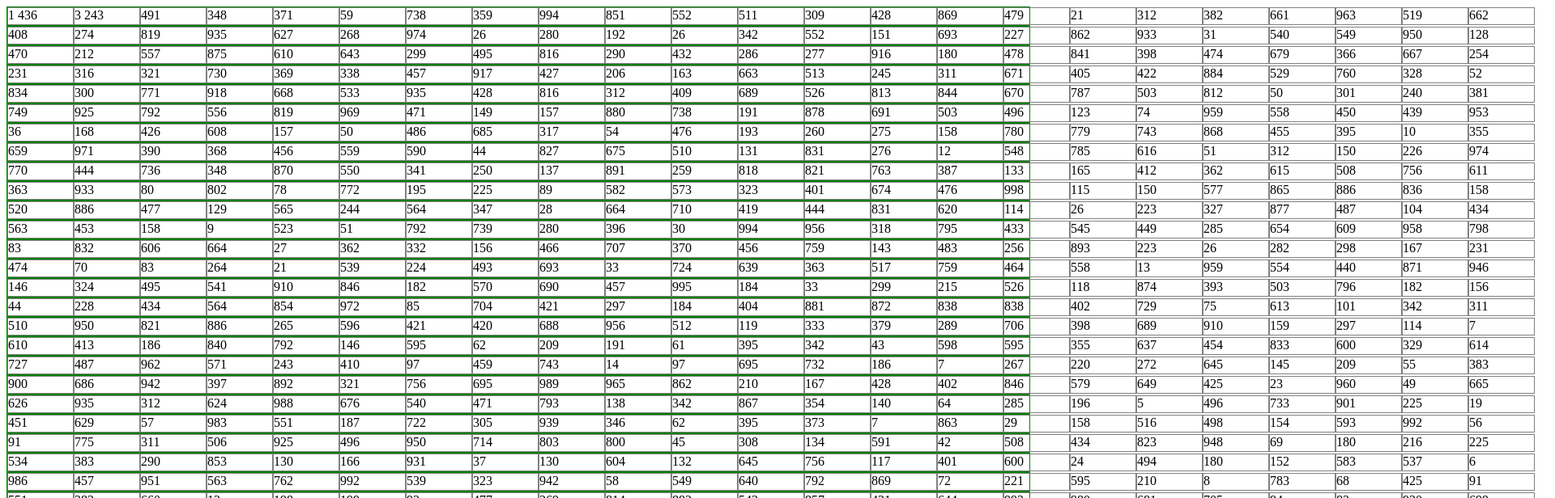
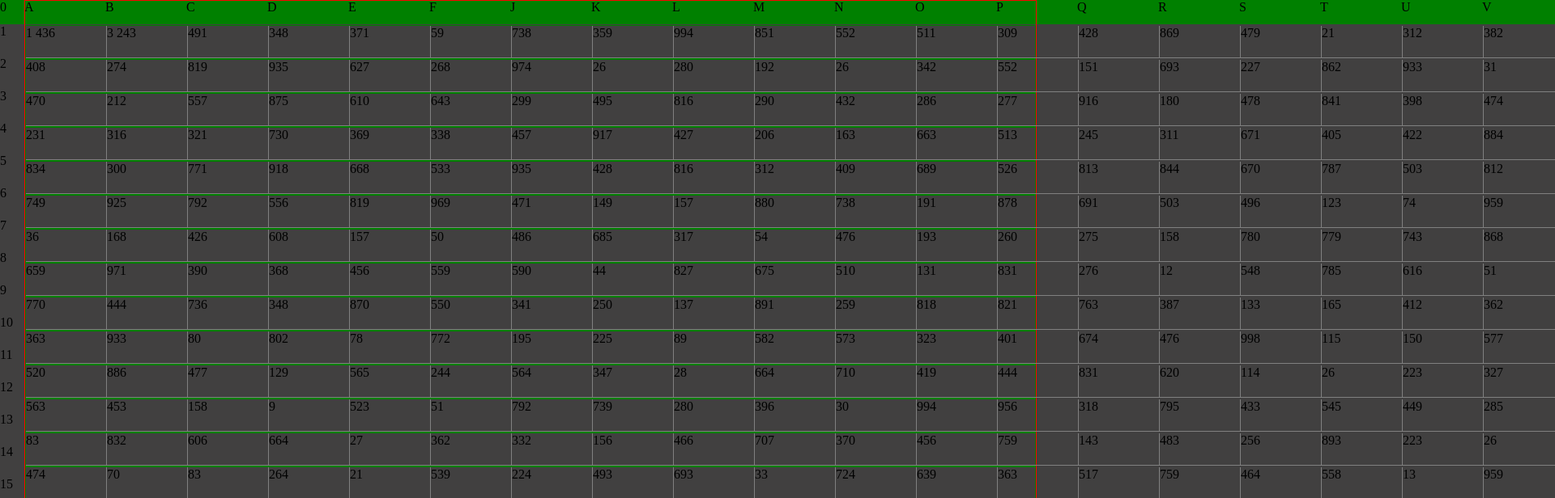
Before and after one commit to IlyaLytvynov/spread-sheet-app, an Angular app in the folder packages/angular-client-app/: page /editor in a window 1280 px wide. Shown: the top 616 px of the page at 81% size, 1920 px wide, since content can reach past the window. Built offline with nearby package versions, Linux system fonts and the light colour scheme.

Commit message:
Added control bars to spreadsheet

```diff
--- a/packages/angular-client-app/src/app/features/editor/components/editor/editor.component.html
+++ b/packages/angular-client-app/src/app/features/editor/components/editor/editor.component.html
@@ -1 +1 @@
-<app-spreadsheet></app-spreadsheet>
+<app-spreadsheet [spreadSheet]="spreadSheet"></app-spreadsheet>
--- a/packages/angular-client-app/src/app/features/editor/components/editor/editor.component.ts
+++ b/packages/angular-client-app/src/app/features/editor/components/editor/editor.component.ts
@@ -3,8 +3,11 @@ import { Component } from '@angular/core';
 @Component({
   selector: 'app-editor',
   templateUrl: './editor.component.html',
-  styleUrl: './editor.component.scss'
+  styleUrl: './editor.component.scss',
 })
 export class EditorComponent {
-
+  spreadSheet = {
+    A1: '1',
+    B1: '3',
+  };
 }
--- a/packages/angular-client-app/src/app/shared/components/spreadsheet/components/cell/cell.component.scss
+++ b/packages/angular-client-app/src/app/shared/components/spreadsheet/components/cell/cell.component.scss
@@ -1,6 +1,8 @@
 :host {
+  box-sizing: border-box;
   display: block;
-  border: 1px solid grey;
+  border-right: 1px solid grey;
+  border-bottom: 1px solid grey;
   min-width: 80px;
   min-height: 20px;
   flex-grow: 0;
--- a/packages/angular-client-app/src/app/shared/components/spreadsheet/components/cell/cell.component.ts
+++ b/packages/angular-client-app/src/app/shared/components/spreadsheet/components/cell/cell.component.ts
@@ -32,9 +32,19 @@ const checkUpdates = (currentValue: any, previous: any) => {
 })
 export class CellComponent implements OnChanges {
   @Input() cell: IUICell | undefined;
+  @Input() width: number | undefined;
+  @Input() height: number | undefined;
 
   @HostBinding('class.focus') get focus() {
     return this.cell?.isFocus;
+  }
+
+  @HostBinding('style.width') get hostWidth() {
+    return `${this.width}px`
+  }
+
+  @HostBinding('style.height') get hostHeight() {
+    return `${this.height}px`
   }
 
   constructor(private cdRef: ChangeDetectorRef) {}
@@ -47,6 +57,5 @@ export class CellComponent implements OnChanges {
     // this.cdRef.detach();
   }
 
-  ngOnChanges(changes: SimpleChanges): void {
-  }
+  ngOnChanges(changes: SimpleChanges): void {}
 }
--- /dev/null
+++ b/packages/angular-client-app/src/app/shared/components/spreadsheet/models/cell.model.ts
@@ -0,0 +1,25 @@
+import { IUICell } from '../types';
+
+export class Cell implements IUICell {
+  static fromExisting({
+    value,
+    columnIndex,
+    rowIndex,
+    isActive,
+    isFocus,
+  }: IUICell) {
+    return new Cell(value, columnIndex, rowIndex, isActive, isFocus);
+  }
+  constructor(
+    public value: string = '',
+    public columnIndex: string, //'ABC'
+    public rowIndex: string, // 1-999
+    public isActive: boolean,
+    public isFocus: boolean
+  ) {}
+
+  focus() {
+    this.isFocus = true;
+    return this;
+  }
+}
--- a/packages/angular-client-app/src/app/shared/components/spreadsheet/models/cell.ts
+++ /dev/null
@@ -1,17 +0,0 @@
-import { IUICell } from '../types';
-
-export class Cell implements IUICell {
-  static fromExisting(exisiting: IUICell) {
-    return new Cell(exisiting.value, exisiting.isActive, exisiting.isFocus);
-  }
-  constructor(
-    public value: string = '',
-    public isActive: boolean,
-    public isFocus: boolean
-  ) {}
-
-  focus() {
-    this.isFocus = true;
-    return this;
-  }
-}
--- a/packages/angular-client-app/src/app/shared/components/spreadsheet/models/table.ts
+++ b/packages/angular-client-app/src/app/shared/components/spreadsheet/models/table.model.ts
@@ -1,31 +1,40 @@
-import { TableLayout } from "../types";
-import { Cell } from "./cell";
+import { TableLayout } from '../types';
+import { Cell } from './cell.model';
 
-const cells = 'ABCDEFJKLMNOPQRSTUVWXYZ';
+const columns = 'ABCDEFJKLMNOPQRSTUVWXYZ';
+const columnsIterableb = columns.split('');
+export class Table {
+  state = {
+    activeColumnsIndexes: [],
+    activeRowIndexes: [],
+  }
 
-export class Table {
   layout: TableLayout;
+
+  static get columns() {
+    return columnsIterableb;
+  }
 
   constructor(layout: TableLayout = []) {
     this.layout = layout;
   }
 
   static generateLayout({
-    r,
-    c = cells.length,
+    rows,
+    // columns = cells.length,
     data = {},
   }: {
-    r: number;
-    c?: number;
+    rows: number;
+    columns?: number;
     data?: Record<string, string>;
   }): Table {
     const layout: TableLayout = [];
-    for (let i = 1; i < r; i++) {
+    for (let rowIndex = 1; rowIndex < rows; rowIndex++) {
       const row: Cell[] = [];
-      for (let j = 0; j < c; j++) {
-        const key = cells[j] + i;
+      for (let j = 0; j < columns.length; j++) {
+        const key = columns[j] + rowIndex;
         // This prevent from redundant re renders of cells
-        const cell = new Cell(data[key], false, false);
+        const cell = new Cell(data[key], columns[j], rowIndex.toString(), false, false);
         row.push(cell);
       }
       layout.push(row);
@@ -44,4 +53,8 @@ export class Table {
     });
     return this;
   }
+
+  enableFocus() {
+
+  }
 }
--- a/packages/angular-client-app/src/app/shared/components/spreadsheet/spreadsheet.component.scss
+++ b/packages/angular-client-app/src/app/shared/components/spreadsheet/spreadsheet.component.scss
@@ -1,5 +1,40 @@
-.row {
-  display: flex;
-  justify-content: start;
-  border: 1px solid green;
+:host {
+  --leftBarWidth: 30px;
+  --topBarHeight: 30px;
+  position: relative;
+  display: block;
+
+  .row {
+  }
+
+  .leftbar {
+    position: absolute;
+    top: 0;
+    left: 0;
+    width: var(--leftBarWidth);
+  }
+
+  .topbar {
+    position: absolute;
+    top: 0;
+    left: 0;
+    display: flex;
+    flex-wrap: nowrap;
+    padding-left: var(--leftBarWidth);
+    background-color: green;
+  }
+
+  .column {
+    height: auto;
+  }
+
+  .content {
+    position: relative;
+    margin-left: var(--leftBarWidth);
+    padding-top: var(--topBarHeight);
+    width: auto;
+    height: auto;
+    border: 1px solid red;
+    display: block;
+  }
 }
--- a/packages/angular-client-app/src/app/shared/components/spreadsheet/spreadsheet.component.ts
+++ b/packages/angular-client-app/src/app/shared/components/spreadsheet/spreadsheet.component.ts
@@ -2,40 +2,74 @@ import {
   ChangeDetectionStrategy,
   ChangeDetectorRef,
   Component,
+  Input,
 } from '@angular/core';
 import { RootComponent } from './components/root/root.component';
 import { RowComponent } from './components/row/row.component';
 import { CellComponent } from './components/cell/cell.component';
 import { CommonModule } from '@angular/common';
-import { Table } from './models/table';
+import { Table } from './models/table.model';
+import { SpreadSheetData } from './types';
 
 @Component({
   selector: 'app-spreadsheet',
   standalone: true,
   imports: [CommonModule, RootComponent, RowComponent, CellComponent],
   template: `
-    <app-table-row *ngFor="let row of table?.layout; let i = index">
+    <div class="topbar" [style.min-height.px]="columnTitleHeight">
+      <div
+        class="column"
+        [style.min-width.px]="columnDefaultWidth"
+        *ngFor="let column of columns"
+      >
+        {{ column }}
+      </div>
+    </div>
+    <div class="leftbar">
+      <div
+        class="row"
+        *ngFor="let row of table?.layout; let i = index"
+        [style.height.px]="i !== 0 ? rowDefaultHeight : columnTitleHeight"
+      >
+        {{ i }}
+      </div>
+    </div>
+    <div class="content">
+      <app-table-row *ngFor="let row of table?.layout; let rowIndex = index">
         <app-table-cell
           *ngFor="let cell of row; let cellIndex = index"
           [cell]="cell"
           (click)="selectCell(cellIndex)"
+          [width]="columnDefaultWidth"
+          [height]="rowDefaultHeight"
         >
         </app-table-cell>
       </app-table-row>
+    </div>
   `,
   styleUrl: './spreadsheet.component.scss',
   changeDetection: ChangeDetectionStrategy.OnPush,
 })
 export class SpreadsheetComponent {
+  @Input() spreadSheet: SpreadSheetData = {};
+
   table = Table.generateLayout({
-    r: 50,
+    rows: 50,
     data: {
       A1: '1',
       B1: '3',
     },
   });
 
+  columnDefaultWidth = 100;
+  rowDefaultHeight = 40;
+  columnTitleHeight = 30;
   constructor(private cDRef: ChangeDetectorRef) {}
+
+  get columns() {
+    console.log(Table.columns);
+    return Table.columns;
+  }
 
   ngOnInit() {}
 
--- a/packages/angular-client-app/src/app/shared/components/spreadsheet/types.ts
+++ b/packages/angular-client-app/src/app/shared/components/spreadsheet/types.ts
@@ -4,4 +4,8 @@ export interface IUICell {
   value: string;
   isActive: boolean;
   isFocus: boolean;
+  columnIndex: string;
+  rowIndex: string;
 }
+
+export type SpreadSheetData = Record<string, string>;
--- a/packages/angular-client-app/src/styles.scss
+++ b/packages/angular-client-app/src/styles.scss
@@ -1 +1,6 @@
 /* You can add global styles to this file, and also import other style files */
+body {
+  background: #414040;
+  margin: 0;
+  padding: 0;
+}
```
Also changed, not shown: packages/angular-client-app/src/app/shared/types/index.ts (added). Lines whose indentation alone changed are shown as unchanged.
